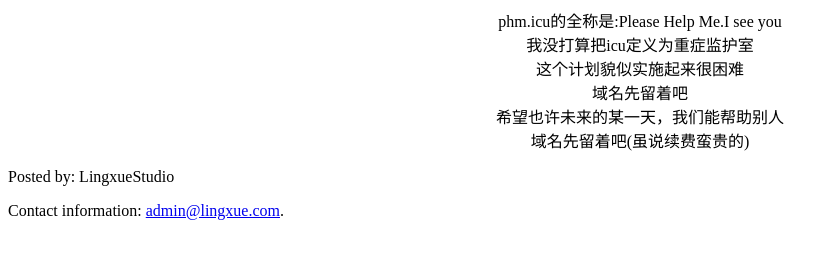
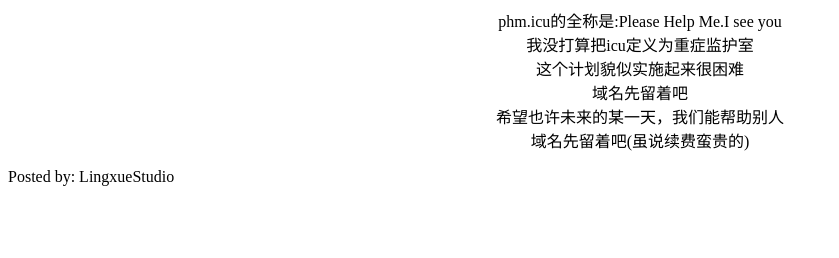
Before and after one commit to lingxues/phm, a plain HTML site: page index.html in a window 1280 px wide. Shown: the whole page, without its empty margins (0-839 px from the left). Drawn offline with Linux system fonts and the light colour scheme.

Commit message:
Update index.html

```diff
--- a/index.html
+++ b/index.html
@@ -9,6 +9,5 @@
 <div lass="text" style=" text-align:center;">域名先留着吧(虽说续费蛮贵的)</div>
 <footer>
   <p>Posted by: LingxueStudio</p>
-  <p>Contact information: <a href="mailto:admin@lingxues.com">admin@lingxue.com</a>.</p>
 </footer>
 </html>
```
